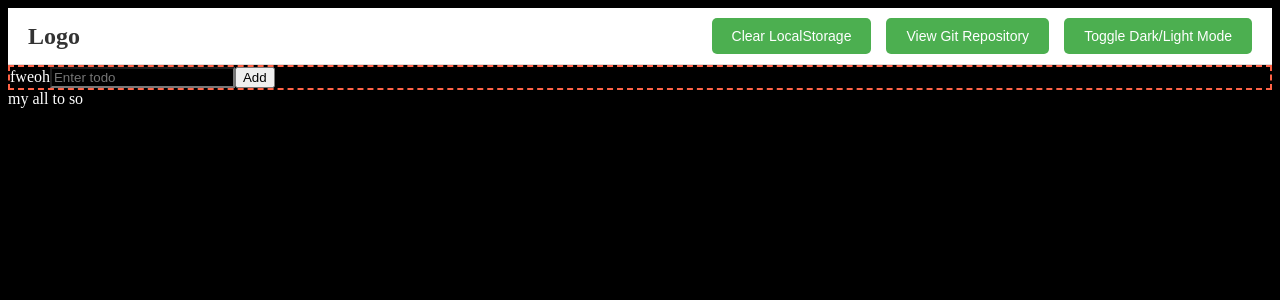
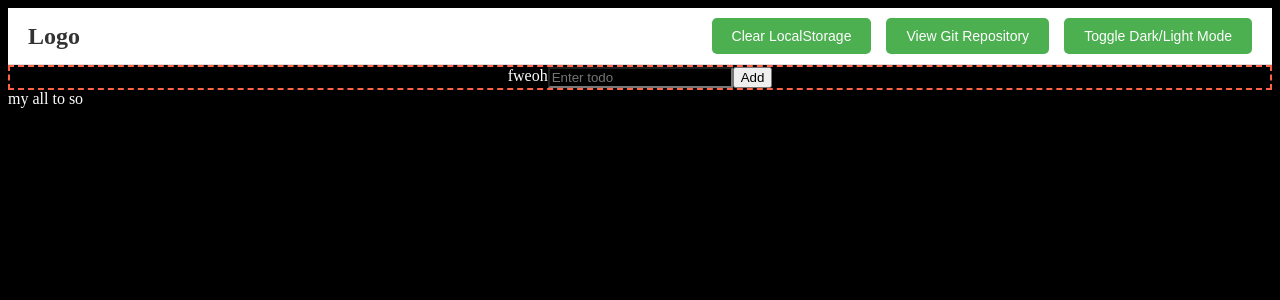
Before and after one commit to abkr020/todo-with-localstorage, a React (Vite) app: page / in a window 1280 px wide. Shown: the top 300 px of the page. Built offline with nearby package versions, Linux system fonts and the light colour scheme.

Commit message:
input in the center

```diff
--- a/src/components/styles/InputTodo.css
+++ b/src/components/styles/InputTodo.css
@@ -1,7 +1,12 @@
-.input__todo{
+.input__todo {
     background-color: black;
 
 }
-.input__todo__form{
-border: 2px dashed tomato;    /* background-color: white; */
+
+.input__todo__form {
+    display: flex;
+    justify-content: center;
+    border: 2px dashed tomato;
+    /* background-color: white; */
+
 }
```
